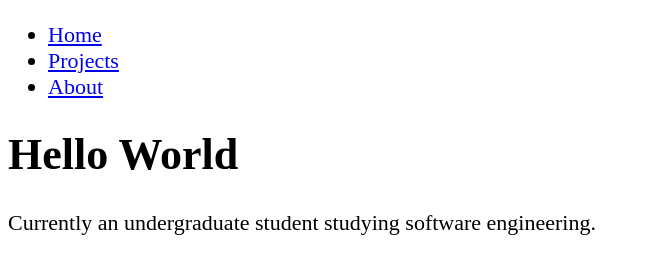
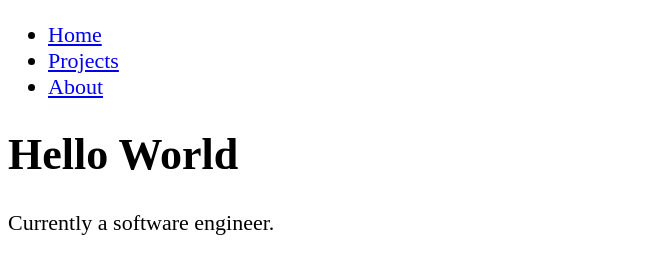
Before and after one commit to jlu51/jlu51.github.io, a plain HTML site: page index.html in a window 1280 px wide. Shown: the whole page, without its empty margins (0-650 px from the left). Drawn offline with Linux system fonts and the light colour scheme; a web font is replaced by a local one.

Commit message:
Update index.html

```diff
--- a/index.html
+++ b/index.html
@@ -19,6 +19,6 @@
          <li><a href="#About">About</a></li>
       </ul>
       <h1>Hello World</h1>
-      <p>Currently an undergraduate student studying software engineering.</p>
+      <p>Currently a software engineer.</p>
    </body>
 </html>
```
